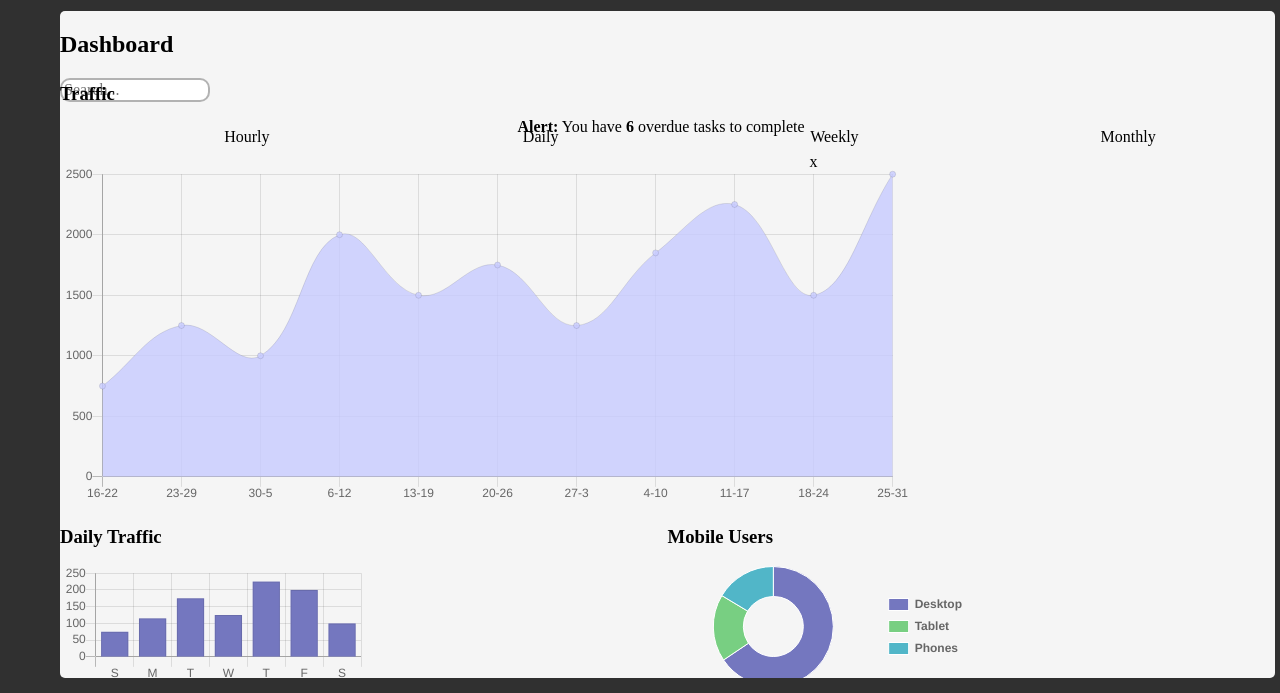
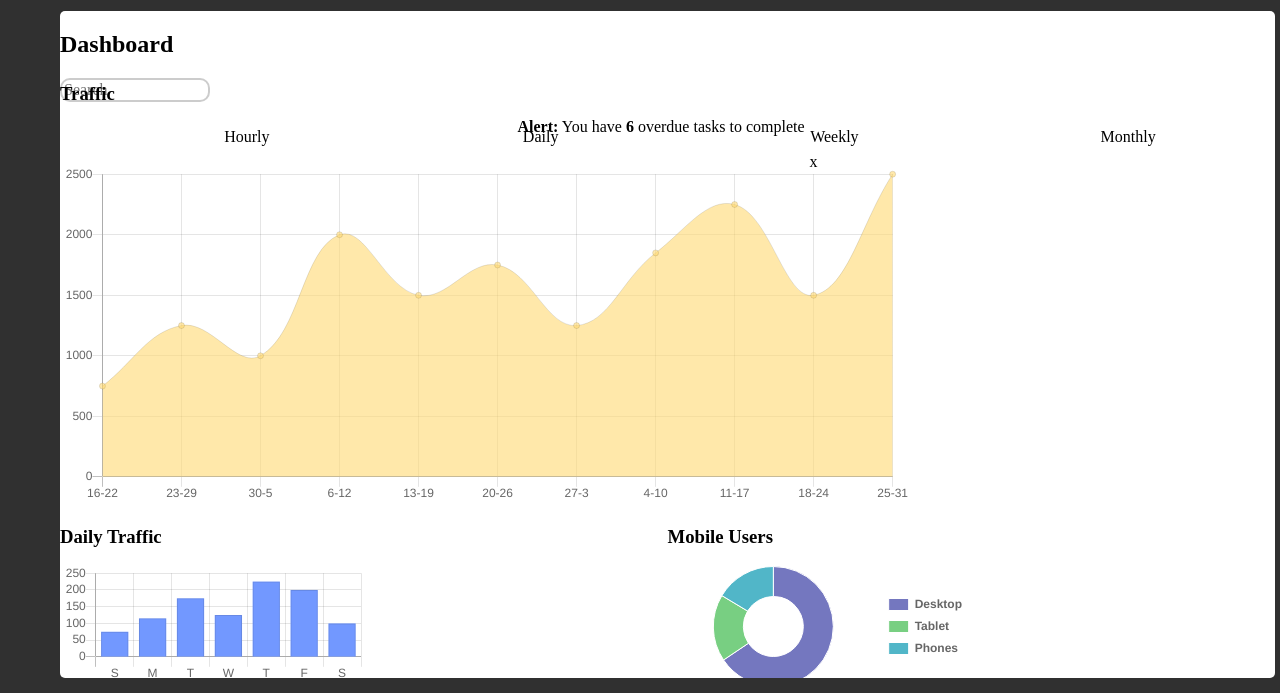
Before and after one commit to LuayAlali/notitia, a plain HTML site: page index.html in a window 1280 px wide. Shown: the part 107-800 px from the top of the page. Drawn offline with nearby package versions, Linux system fonts and the light colour scheme.

Commit message:
added all the data required for the line graph
Changed a the colors of the line graph and bar graph.

```diff
--- a/index.html
+++ b/index.html
@@ -48,7 +48,7 @@
 
 		<div class="dashboard">
 			<h2 class="headline">Dashboard</h2>
-			<input  class="searchBar" type="search" placeholder="Search..."/>
+			<input  class="searchBar" type="search" placeholder="Search"/>
 
 				<div class="alert" id="alert"></div>
 			</div>
@@ -63,9 +63,9 @@
 				<h3>Traffic</h3>
 			<ul class="traffic-nav">
 			<li class="traffic-nav-link"><a class="traffic-data2">Hourly</a></li>
-			<li class="traffic-nav-link"><a class="">Daily</a></li>
-			<li class="traffic-nav-link"><a class="">Weekly</a></li>
-			<li class="traffic-nav-link"><a class="">Monthly</a></li>
+			<li class="traffic-nav-link"><a class="traffic-data3">Daily</a></li>
+			<li class="traffic-nav-link"><a class="traffic-data">Weekly</a></li>
+			<li class="traffic-nav-link"><a class="traffic-data5">Monthly</a></li>
 				</ul>
 				</div>
 			<div class="widget-container-full">
--- a/main.css
+++ b/main.css
@@ -82,14 +82,14 @@ padding-right: 10px;
     height: 35px;
     width: 150px;
     border-radius: 10px;
-    border: 1px 1px 1px 1px;
-    border-color: rgba(0, 0, 0, 0.3);
+    border: 1% 1% 1% 1%;
+    border-color: rgba(0, 0, 0, 0.2);
     border-style: solid;
     transition: width .3s ease-in;
 
 }
 .searchBar:focus{
-    border-color: #7a7a7a;
+    /* border-color: #7a7a7a; */
     outline: 0;
     -webkit-box-shadow: none;
     box-shadow: none;
@@ -107,7 +107,7 @@ padding-right: 10px;
         grid-area: main;
         display: grid;
         overflow-y: scroll;
-        background-color: whitesmoke;
+        background-color: #ffffff;
         border-radius: 5px;
         color:black;
 
@@ -135,16 +135,16 @@ padding-right: 10px;
     }
     .traffic-nav-link{
         padding: 5px 8px 5px 8px;
-     ;
+
         border-radius: 8px;
         cursor: pointer;
-        transition: background-color  .1s ease-in , color  .1s ease-in;
+        transition: background-color  .2s ease-in , color  .2s ease-in;
     }
     .traffic-nav-link:hover{
-        background-color: #f5ad75;
+        background-color:#aff713;
         color: white;
     }
-    .
+
 .widget-container-full {
     width: 95%;
 }
--- a/main.js
+++ b/main.js
@@ -9,23 +9,43 @@ alertBanner.addEventListener('click', e =>{
 
 // line Graph
 let trafficCanvas = document.getElementById('traffic-chart');
+//Weekly Data
 let trafficData = {
     labels: ["16-22", "23-29", "30-5", "6-12", "13-19", "20-26", "27-3",
     "4-10", "11-17", "18-24", "25-31"],
     datasets:[{
         data: [750, 1250, 1000, 2000, 1500, 1750, 1250, 1850, 2250, 1500,
             2500],
-            backgroundColor: 'rgba(199 , 203, 255, .8)',
+            backgroundColor: 'rgba(255, 217, 114, .6)',
             borderWidth: 1
     }]
 
 };
-//Hourly Line Graph
+//Hourly Data
 let trafficData2 = {
     labels: ["0","1-3", "4-6", "7-9", "10-13", "14-17", "18-21", "22-24"],
     datasets:[{
         data: [50, 120, 70, 300, 425, 630, 2040, 700],
-            backgroundColor: 'rgba(199 , 203, 255, .8)',
+            backgroundColor: 'rgba(255, 217, 114, .6)',
+            borderWidth: 1
+}]
+};
+//Daily Data
+let trafficData3 = {
+    labels: ["M","T", "W", "Th", "F", "S", "Su"],
+    datasets:[{
+        data: [260, 320, 120, 600, 425, 1200, 2300],
+            backgroundColor: 'rgba(255, 217, 114, .6)',
+            borderWidth: 1
+}]
+};
+
+//Monthly Data
+let trafficData5 = {
+    labels: ["Jan","Feb", "Mar", "Apr", "May", "Jun", "Jul", "Aug","Sept", "Oct", "Nov", "Dec"],
+    datasets:[{
+        data: [3000, 3500, 4200, 4800, 5100, 5600, 5700, 6200, 6500, 6800, 7200, 7300],
+            backgroundColor: 'rgba(255, 217, 114, .6)',
             borderWidth: 1
 }]
 };
@@ -49,7 +69,7 @@ legend: {
     events: ['click']
 
 };
-
+// Default chart 'Weekly'
 let trafficChart = new Chart(trafficCanvas, {
     type: 'line',
     data: trafficData,
@@ -57,7 +77,7 @@ let trafficChart = new Chart(trafficCanvas, {
     });
 
 
-//    Hourly Data //
+//    Hourly Event //
     const trafficHourly = document.querySelector('.traffic-data2');
 
     trafficHourly.addEventListener('click', () => {
@@ -69,12 +89,57 @@ let trafficChart = new Chart(trafficCanvas, {
     });
 
 });
+
+// Daily Event//
+const trafficDaily= document.querySelector('.traffic-data3');
+
+trafficDaily.addEventListener('click', () => {
+
+trafficChart = new Chart(trafficCanvas, {
+type: 'line',
+data: trafficData3,
+options: trafficOptions
+});
+
+});
+
+// Weekly Event //
+const trafficWeekly = document.querySelector('.traffic-data');
+
+trafficWeekly.addEventListener('click', () => {
+
+    trafficChart = new Chart(trafficCanvas, {
+    type: 'line',
+    data: trafficData,
+    options: trafficOptions
+    });
+
+    });
+
+    //Monthly Event //
+
+const trafficMonthly = document.querySelector('.traffic-data5');
+
+trafficMonthly.addEventListener('click', () => {
+
+    trafficChart = new Chart(trafficCanvas, {
+    type: 'line',
+    data: trafficData5,
+    options: trafficOptions
+    });
+
+    });
+
+
+
+
+//BAR GRAPH
 const dailyData = {
     labels: ['S','M','T','W','T','F','S'],
     datasets: [{
         label: '# of Hits',
         data: [75, 115, 175, 125, 225, 200, 100],
-        backgroundColor: '#7477BF',
+        backgroundColor: '#7298ff',
         borderWidth: 1
     }]
 
@@ -105,6 +170,9 @@ let dailyChart = new Chart(dailyCanvas, {
     options: dailyOptions
 });
 
+
+
+//Pie
 const mobileCanvas = document.getElementById('mobile-users');
 
 const mobileData = {
```
